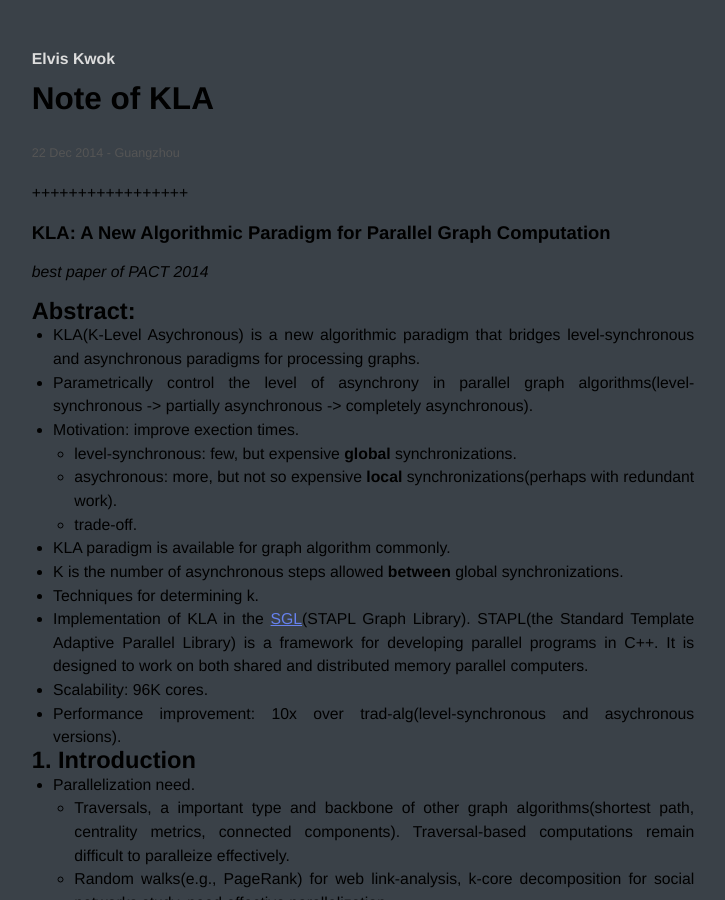
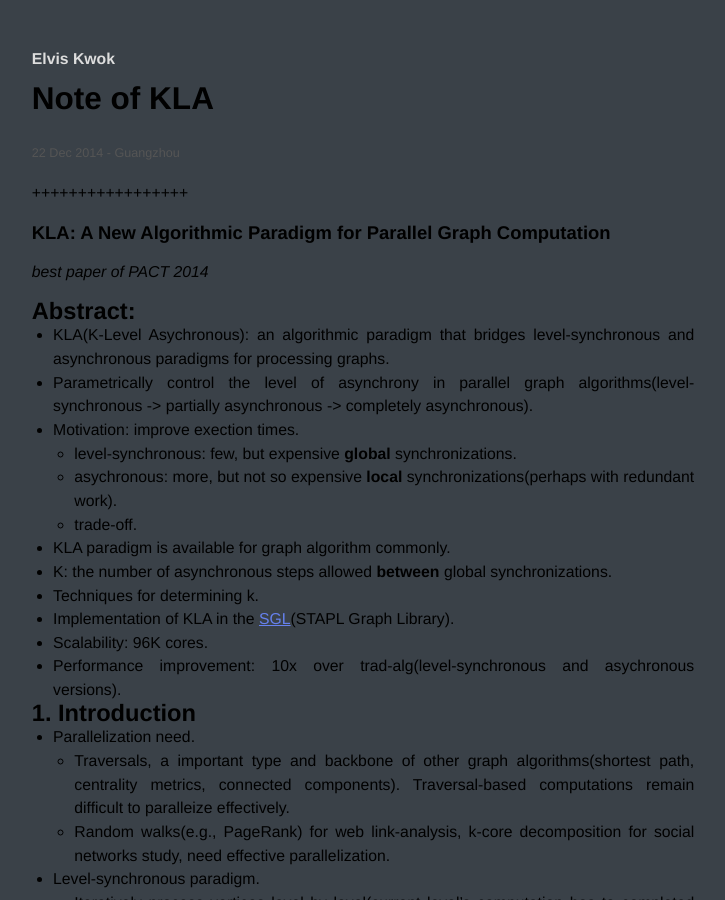
Before and after one commit to ElvisKwok/ElvisKwok.github.io, a Jekyll site: the page built from _posts/2014-12-22-note-of-KLA.md, in a window 1280 px wide and 900 px high. Shown: the whole window, without its empty margins (277-1002 px from the left). Built offline with Jekyll 4.4.1, drawn with Linux system fonts in a browser that asks for light colours; Markdown is read by kramdown in place of the engine named in the settings; comment, search, counter and statistics services are not loaded; some of the changed text lies outside the part shown.

Commit message:
KLA again

```diff
--- a/_posts/2014-12-22-note-of-KLA.md
+++ b/_posts/2014-12-22-note-of-KLA.md
@@ -11,16 +11,16 @@ title: Note of KLA
 *best paper of PACT 2014*
 
 ## Abstract:
-* KLA(K-Level Asychronous) is a new algorithmic paradigm that bridges level-synchronous and asynchronous paradigms for processing graphs.
+* KLA(K-Level Asychronous): an algorithmic paradigm that bridges level-synchronous and asynchronous paradigms for processing graphs.
 * Parametrically control the level of asynchrony in parallel graph algorithms(level-synchronous -> partially asynchronous -> completely asynchronous).
 * Motivation: improve exection times.
     + level-synchronous: few, but expensive **global** synchronizations.
     + asychronous: more, but not so expensive **local** synchronizations(perhaps with redundant work).
     + trade-off.
 * KLA paradigm is available for graph algorithm commonly.
-* K is the number of asynchronous steps allowed **between** global synchronizations.
+* K: the number of asynchronous steps allowed **between** global synchronizations.
 * Techniques for determining k.
-* Implementation of KLA in the [SGL][](STAPL Graph Library). STAPL(the Standard Template Adaptive Parallel Library) is a framework for developing parallel programs in C++. It is designed to work on both shared and distributed memory parallel computers.
+* Implementation of KLA in the [SGL][](STAPL Graph Library).
 * Scalability: 96K cores.
 * Performance improvement: 10x over trad-alg(level-synchronous and asychronous versions).
 <br>
```
Also changed, not shown: other parts of _posts/2014-12-22-note-of-KLA.md (+2 -1 lines).
